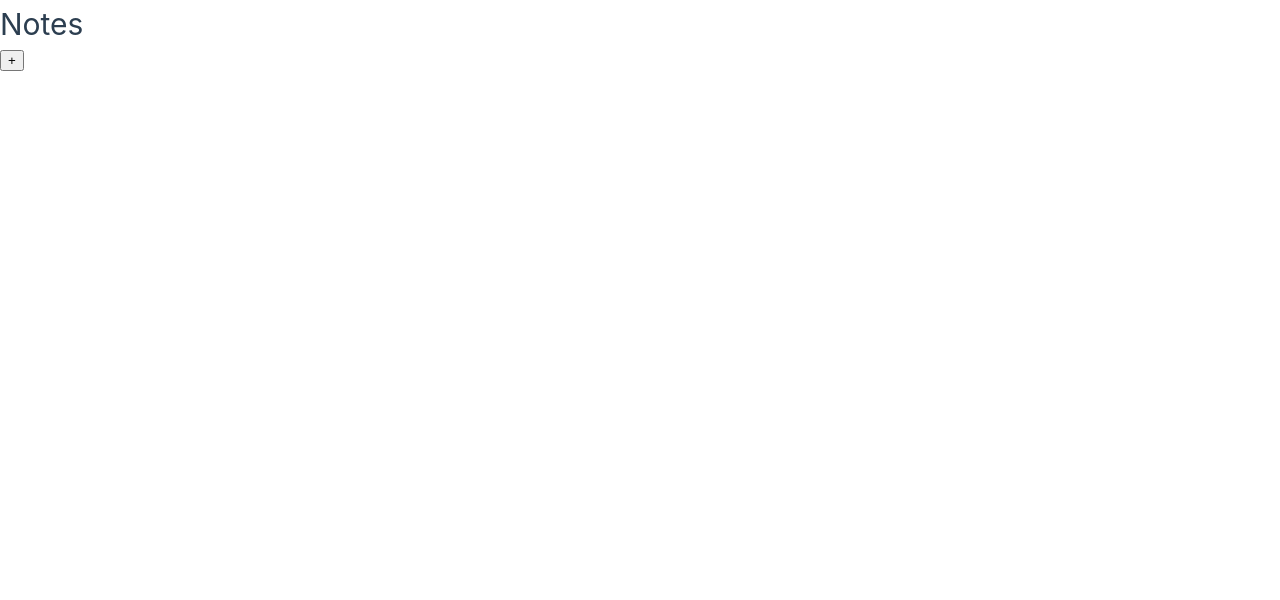
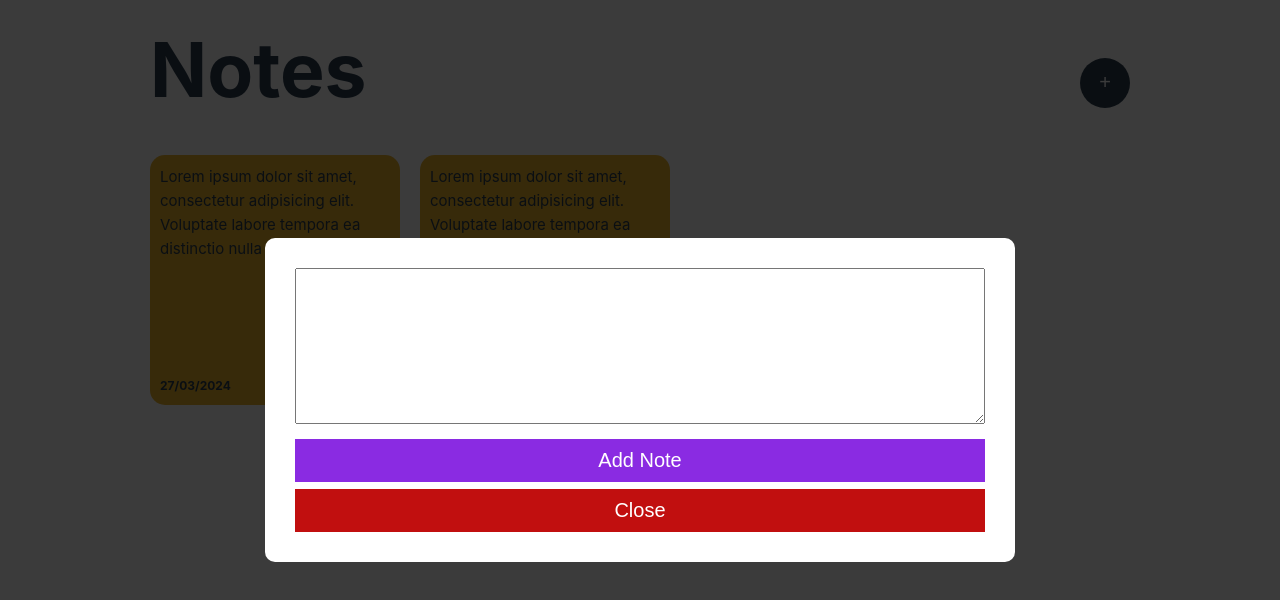
Before and after one commit to Aaltomuoto/vue-notes-app, a Vue app: page / in a window 1280 px wide. Shown: the top 600 px of the page. Built offline with nearby package versions, Linux system fonts and the light colour scheme.

Commit message:
Added styling and modal HTML

```diff
--- a/src/App.vue
+++ b/src/App.vue
@@ -1,5 +1,12 @@
 <template>
   <main>
+    <div class="overlay">
+      <div class="modal">
+        <textarea name="note" id="note" cols="30" rows="10"></textarea>
+        <button>Add Note</button>
+        <button class="close">Close</button>
+      </div>
+    </div>
     <div class="container">
       <header>
         <h1>Notes</h1>
@@ -7,10 +14,99 @@
       </header>
       <div class="cards-container">
         <div class="card">
-          <p class="maintext"></p>
-          <p class="date"></p>
+          <p class="maintext">Lorem ipsum dolor sit amet, consectetur adipisicing elit. Voluptate labore tempora ea distinctio nulla quasi.</p>
+          <p class="date">27/03/2024</p>
+        </div>
+        <div class="card">
+          <p class="maintext">Lorem ipsum dolor sit amet, consectetur adipisicing elit. Voluptate labore tempora ea distinctio nulla quasi.</p>
+          <p class="date">27/03/2024</p>
         </div>
       </div>
     </div>
   </main>
 </template>
+
+<style scoped>
+  main {
+    height: 100vh;
+    width: 100vw;
+  }
+  .overlay {
+    position: absolute;
+    width: 100%;
+    height: 100%;
+    background-color: rgba(0,0,0,.77);
+    z-index: 10;
+    display: flex;
+    align-items: center;
+    justify-content: center;
+  }
+  .modal {
+    width: 750px;
+    background-color: var(--color-background);
+    border-radius: 10px;
+    padding: 30px;
+    position: relative;
+    display: flex;
+    flex-direction: column;
+  }
+  .modal button {
+    padding: 10px 20px;
+    font-size: 20px;
+    width: 100%;
+    background-color: blueviolet;
+    border: none;
+    color: white;
+    cursor: pointer;
+    margin-top: 15px;
+  }
+  .modal .close  {
+    background-color: rgb(193,15,15);
+    margin-top: 7px;
+  }
+  .container {
+    max-width: 1000px;
+    padding: 10px;
+    margin: 0 auto;
+  }
+  header {
+    display: flex;
+    justify-content: space-between;
+    align-items: center;
+  }
+  h1 {
+    font-weight: 700;
+    margin-bottom: 25px;
+    font-size: 75px;
+  }
+  header button {
+    border: none;
+    padding: 10px;
+    width: 50px;
+    height: 50px;
+    cursor: pointer;
+    background-color: var(--color-text);
+    color: var(--color-background);
+    font-size: 20px;
+    border-radius: 100%;
+  }
+  .cards-container {
+    display: flex;
+    flex-wrap: wrap;
+  }
+  .card {
+    width: 250px;
+    height: 250px;
+    background-color: rgb(237,182,44);
+    padding: 10px;
+    border-radius: 15px;
+    display: flex;
+    flex-direction: column;
+    justify-content: space-between;
+    margin: 0 20px 20px 0;
+  }
+  .date {
+    font-size: 12px;
+    font-weight: 700;
+  }
+</style>
```
